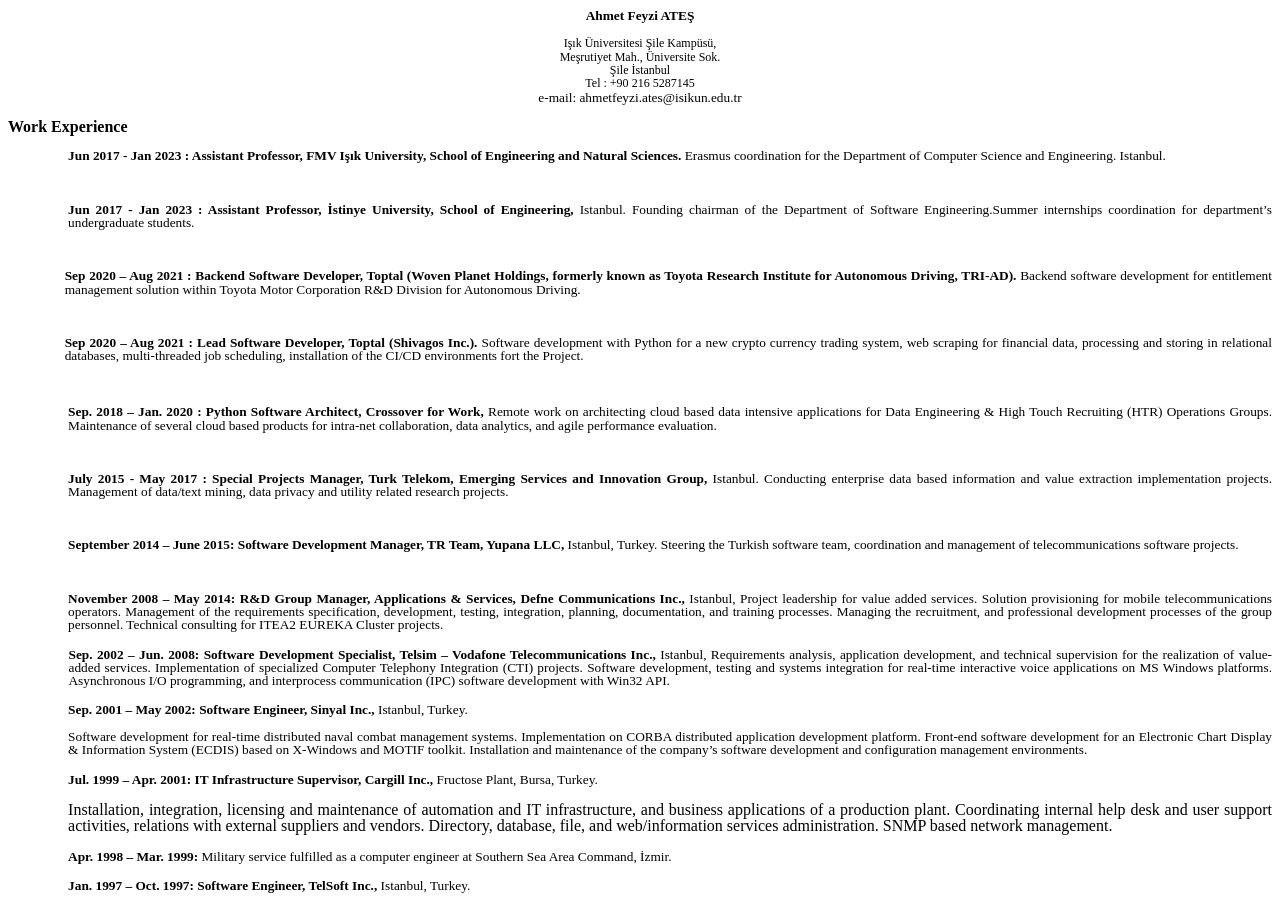
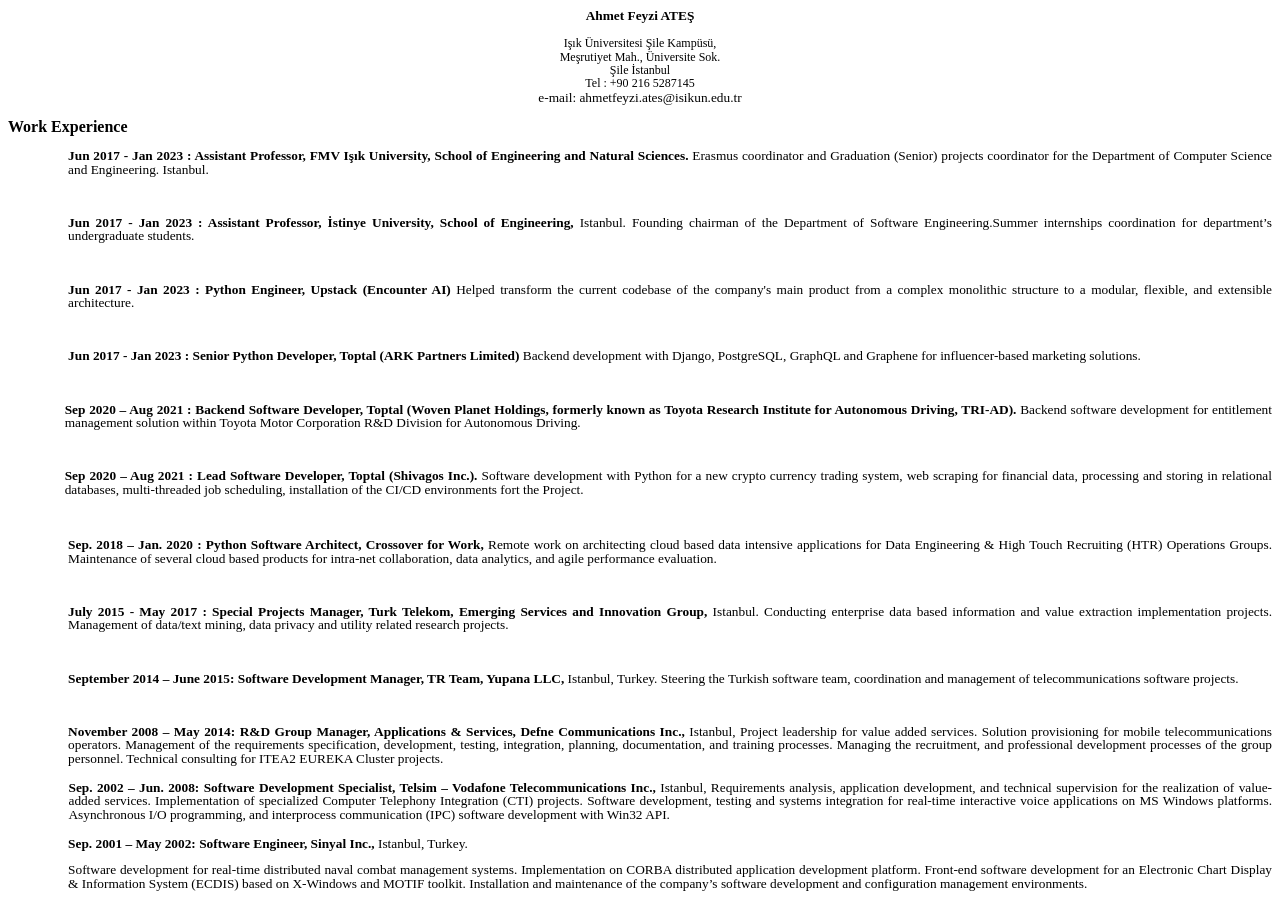
Before and after one commit to ahmetfeyziates/ahmetfeyziates.github.io, a Jekyll site: the page cv/index.html, which Jekyll copies as it is, in a window 1280 px wide and 900 px high. Built offline with Jekyll 4.4.1, drawn with Linux system fonts in a browser that asks for light colours; some of the changed text lies outside the part shown.

Commit message:
Update index.html

```diff
--- a/cv/index.html
+++ b/cv/index.html
@@ -57,7 +57,7 @@
 <font size="3" style="font-size: 12pt">	</font></p>
 <p class="western" align="justify" style="margin-left: 1.59cm; margin-bottom: 0cm; line-height: 100%">
 <span lang="en-US"><b>Jun 2017 - Jan 2023 : Assistant Professor, FMV Işık
-University, School of Engineering and Natural Sciences.</b> Erasmus coordination for the Department of Computer Science and Engineering. </span><span lang="en-US">Istanbul.</span></p>
+University, School of Engineering and Natural Sciences.</b> Erasmus coordinator and Graduation (Senior) projects coordinator for the Department of Computer Science and Engineering. </span><span lang="en-US">Istanbul.</span></p>
 <p lang="en-US" class="western" align="justify" style="margin-left: 1.59cm; margin-bottom: 0cm; line-height: 100%">
 <br/>
 </p>
@@ -65,6 +65,20 @@
 <span lang="en-US"><b>Jun 2017 - Jan 2023 : Assistant Professor, İstinye
 University, School of Engineering, </b></span><span lang="en-US">Istanbul.
 Founding chairman of the Department of Software Engineering.Summer internships coordination for department’s undergraduate students.</span></p>
+<p lang="en-US" class="western" align="justify" style="margin-left: 1.59cm; margin-bottom: 0cm; line-height: 100%">
+<br/>
+</p>
+<p class="western" align="justify" style="margin-left: 1.59cm; margin-bottom: 0cm; line-height: 100%">
+<span lang="en-US"><b>Jun 2017 - Jan 2023 : Python Engineer, Upstack
+(Encounter AI) </b></span><span lang="en-US">
+Helped transform the current codebase of the company's main product from a complex monolithic structure to a modular, flexible, and extensible architecture.</span></p>
+<p lang="en-US" class="western" align="justify" style="margin-left: 1.59cm; margin-bottom: 0cm; line-height: 100%">
+<br/>
+</p>
+<p class="western" align="justify" style="margin-left: 1.59cm; margin-bottom: 0cm; line-height: 100%">
+<span lang="en-US"><b>Jun 2017 - Jan 2023 : Senior Python Developer, Toptal
+(ARK Partners Limited) </b></span><span lang="en-US">
+Backend development with Django, PostgreSQL, GraphQL and Graphene for influencer-based marketing solutions.</span></p>
 <p lang="en-US" class="western" align="justify" style="margin-left: 1.59cm; margin-bottom: 0cm; line-height: 100%">
 <br/>
 </p>
@@ -405,7 +419,7 @@
 <span lang="en-US"><b>Tools &amp; Technologies: </b></span><span lang="en-US">LaTeX,
 HP Openview, MS Visual Studio, Eclipse, MS Visio, MS Project, ODBC,
 JDBC, MOTIF, CORBA, Web Services, SOAP UI, JADE, Hadoop, SVN, Git,
-Jira.</span></p>
+Jira Mongoengine, GraphQL.</span></p>
 <h6 lang="en-US" class="western"><font size="3" style="font-size: 12pt">Publications
 and Thesis</font></h6>
 <p lang="en-US" class="western" style="margin-bottom: 0cm; line-height: 100%">
```
